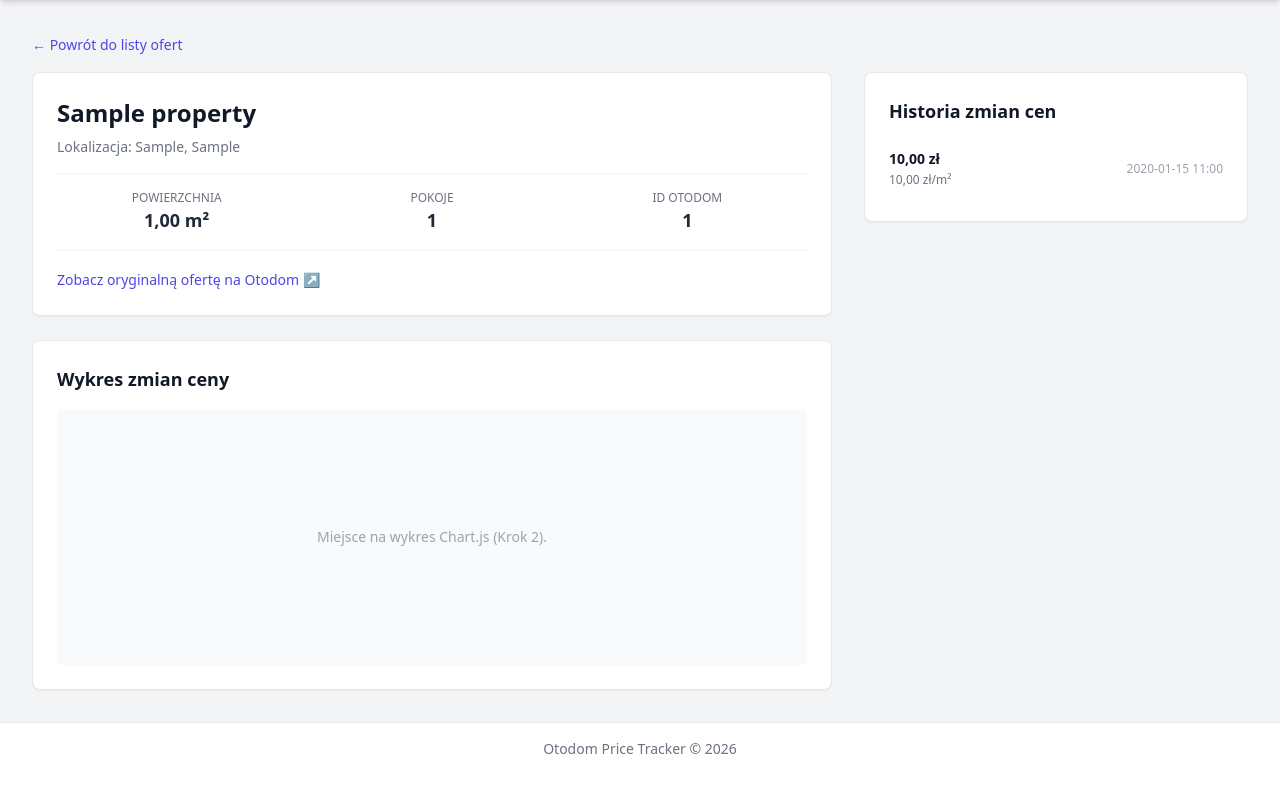
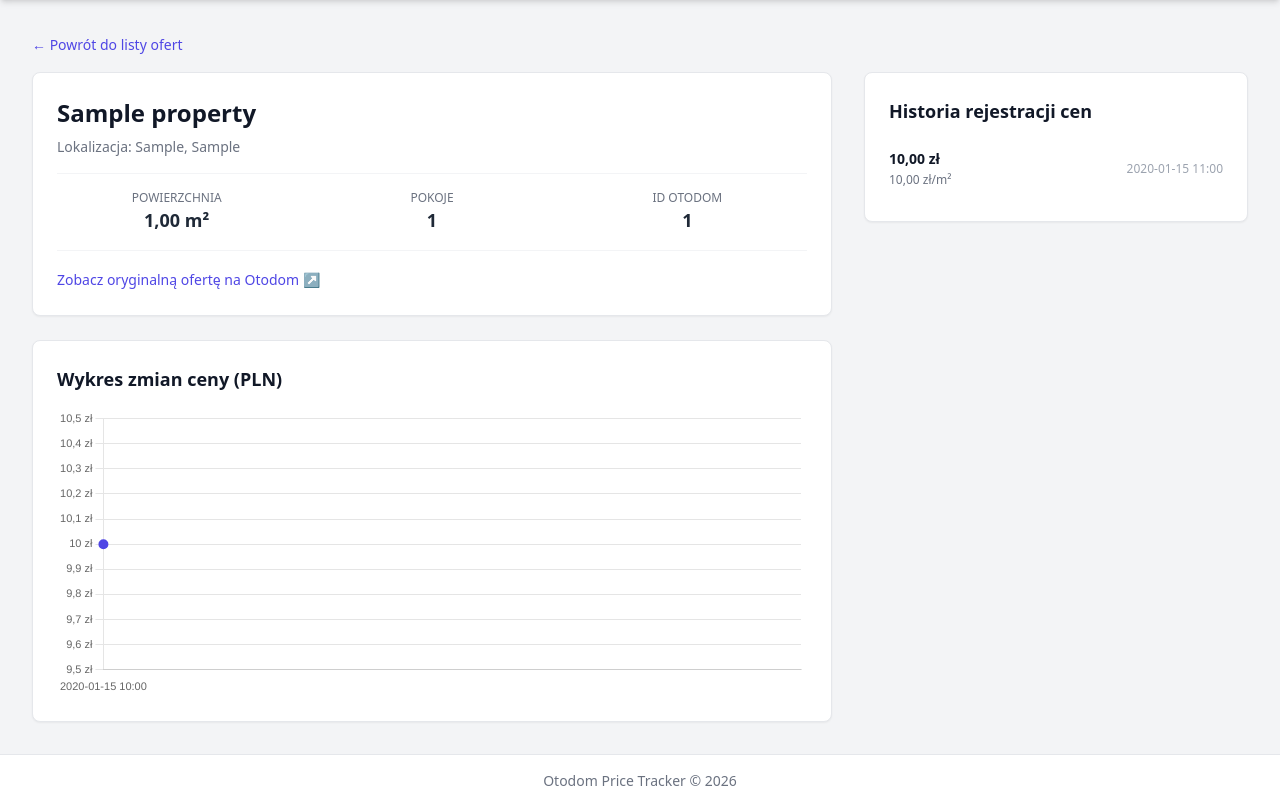
Before and after one commit to kamilk00/otodom_tracker, a Django app: page /ogloszenie/1/ in a window 1280 px wide. Shown: the part 60-867 px from the top of the page. Before the commit the page ends 814 px from the top, so only its background shows below. Run offline with Django 5.2, Linux system fonts and the light colour scheme; tables that the repository leaves empty hold one stand-in row (values such as "Sample post"); some libraries are stand-ins or nearby versions.

Commit message:
price history chart

```diff
--- a/apps/listings/views.py
+++ b/apps/listings/views.py
@@ -1,3 +1,4 @@
+import json
 from django.shortcuts import render, get_object_or_404
 from django.db.models import Prefetch
 from .models import Property, PriceHistory
@@ -5,8 +6,8 @@ from .models import Property, PriceHistory
 
 def property_list(request):
     """Render a list of all active property listings with their latest prices."""
-    properties = Property.objects.filter(is_active=True).prefetch_related(
-        Prefetch('price_history', queryset=PriceHistory.objects.order_by('-created_at'))
+    properties = Property.objects.filter(is_active = True).prefetch_related(
+        Prefetch('price_history', queryset = PriceHistory.objects.order_by('-created_at'))
     )
 
     return render(request, 'listings/property_list.html', {
@@ -15,7 +16,7 @@ def property_list(request):
 
 
 def property_detail(request, pk):
-    """Render detail page for a single property with price history records."""
+    """Render detail page for a single property with price history records and chart payload."""
     property_obj = get_object_or_404(
         Property.objects.prefetch_related('price_history'),
         pk=pk
@@ -24,7 +25,13 @@ def property_detail(request, pk):
     # Retrieve price history sorted chronologically for charting
     price_history = property_obj.price_history.order_by('created_at')
 
+    # Prepare serializable lists for Chart.js dataset
+    chart_labels = [entry.created_at.strftime('%Y-%m-%d %H:%M') for entry in price_history]
+    chart_data = [float(entry.total_price) for entry in price_history]
+
     return render(request, 'listings/property_detail.html', {
         'property': property_obj,
         'price_history': price_history,
+        'chart_labels_json': json.dumps(chart_labels),
+        'chart_data_json': json.dumps(chart_data),
     })
--- a/templates/listings/property_detail.html
+++ b/templates/listings/property_detail.html
@@ -1,6 +1,11 @@
 {% extends 'base.html' %}
 
 {% block title %}{{ property.title }} - Otodom Tracker{% endblock %}
+
+{% block extra_head %}
+<!-- Chart.js CDN -->
+<script src="https://cdn.jsdelivr.net/npm/chart.js"></script>
+{% endblock %}
 
 {% block content %}
 <div class="mb-4">
@@ -10,6 +15,7 @@
 <div class="grid grid-cols-1 lg:grid-cols-3 gap-8">
     <!-- Main Info & Chart -->
     <div class="lg:col-span-2 space-y-6">
+        <!-- Property Info Card -->
         <div class="bg-white p-6 rounded-lg shadow-sm border border-gray-200">
             <h1 class="text-2xl font-bold text-gray-900 mb-2">{{ property.title }}</h1>
             <p class="text-sm text-gray-500 mb-4">Lokalizacja: {{ property.city }}{% if property.district %}, {{ property.district }}{% endif %}</p>
@@ -34,11 +40,11 @@
             </a>
         </div>
 
-        <!-- Placeholder for Price History Chart (Step 2) -->
+        <!-- Price History Chart Card -->
         <div class="bg-white p-6 rounded-lg shadow-sm border border-gray-200">
-            <h2 class="text-lg font-semibold text-gray-900 mb-4">Wykres zmian ceny</h2>
-            <div id="chart-container" class="h-64 flex items-center justify-center bg-gray-50 text-gray-400 text-sm rounded">
-                Miejsce na wykres Chart.js (Krok 2).
+            <h2 class="text-lg font-semibold text-gray-900 mb-4">Wykres zmian ceny (PLN)</h2>
+            <div class="relative h-72">
+                <canvas id="priceChart"></canvas>
             </div>
         </div>
     </div>
@@ -46,8 +52,8 @@
     <!-- History Log Sidebar -->
     <div class="space-y-6">
         <div class="bg-white p-6 rounded-lg shadow-sm border border-gray-200">
-            <h2 class="text-lg font-semibold text-gray-900 mb-4">Historia zmian cen</h2>
-            <div class="space-y-3">
+            <h2 class="text-lg font-semibold text-gray-900 mb-4">Historia rejestracji cen</h2>
+            <div class="space-y-3 max-h-96 overflow-y-auto">
                 {% for entry in price_history %}
                     <div class="flex justify-between items-center text-sm py-2 border-b border-gray-100 last:border-none">
                         <div>
@@ -57,10 +63,78 @@
                         <span class="text-xs text-gray-400">{{ entry.created_at|date:"Y-m-d H:i" }}</span>
                     </div>
                 {% empty %}
-                    <p class="text-sm text-gray-500">Brak zarejestrowanych historii cen.</p>
+                    <p class="text-sm text-gray-500">Brak zarejestrowanych zmian cen.</p>
                 {% endfor %}
             </div>
         </div>
     </div>
 </div>
 {% endblock %}
+
+{% block extra_scripts %}
+<script>
+    document.addEventListener('DOMContentLoaded', function () {
+        // Parse raw JSON vectors passed from Python view
+        const labels = {{ chart_labels_json|safe }};
+        const dataValues = {{ chart_data_json|safe }};
+
+        const ctx = document.getElementById('priceChart').getContext('2d');
+
+        new Chart(ctx, {
+            type: 'line',
+            data: {
+                labels: labels,
+                datasets: [{
+                    label: 'Cena całkowita (zł)',
+                    data: dataValues,
+                    borderColor: '#4f46e5',
+                    backgroundColor: 'rgba(79, 70, 229, 0.1)',
+                    borderWidth: 2,
+                    fill: true,
+                    tension: 0.2,
+                    pointRadius: 4,
+                    pointBackgroundColor: '#4f46e5'
+                }]
+            },
+            options: {
+                responsive: true,
+                maintainAspectRatio: false,
+                plugins: {
+                    legend: {
+                        display: false
+                    },
+                    tooltip: {
+                        callbacks: {
+                            label: function(context) {
+                                return context.parsed.y.toLocaleString('pl-PL') + ' zł';
+                            }
+                        }
+                    }
+                },
+                scales: {
+                    x: {
+                        grid: {
+                            display: false
+                        },
+                        ticks: {
+                            font: {
+                                size: 11
+                            }
+                        }
+                    },
+                    y: {
+                        ticks: {
+                            callback: function(value) {
+                                return value.toLocaleString('pl-PL') + ' zł';
+                            },
+                            font: {
+                                size: 11
+                            }
+                        }
+                    }
+                }
+            }
+        });
+    });
+</script>
+{% endblock %}
```
